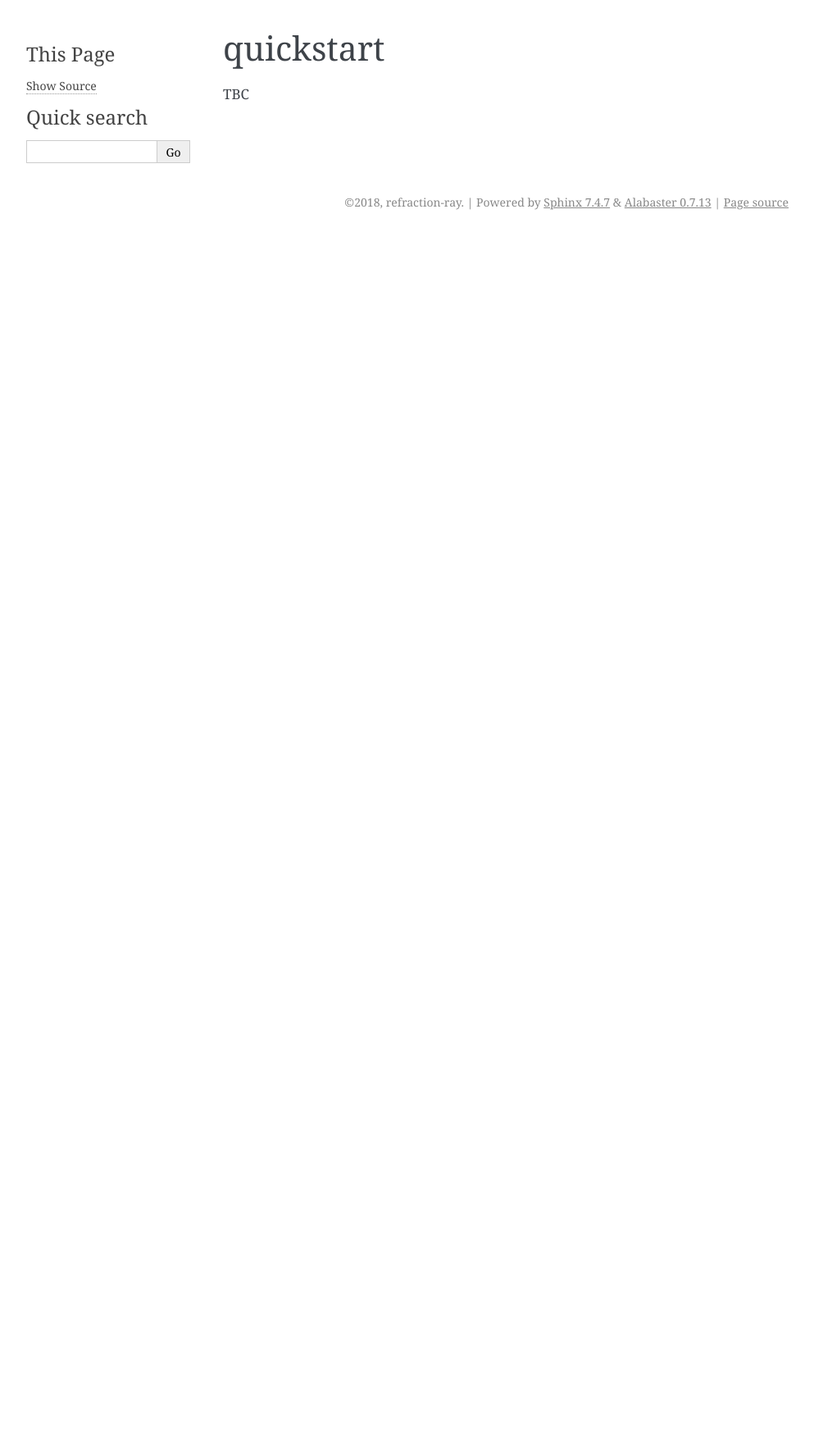
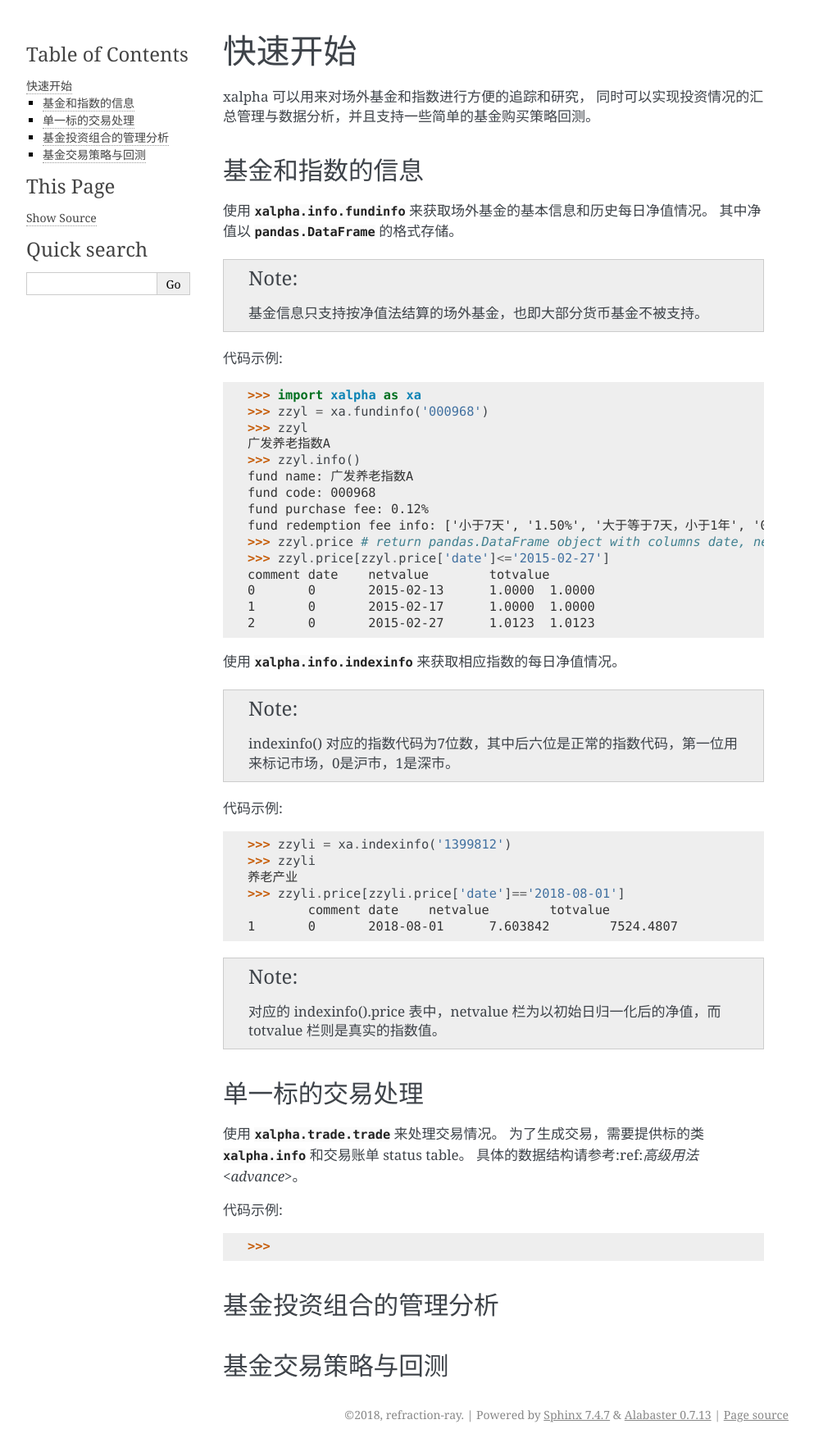
Before and after one commit to refraction-ray/xalpha, a Sphinx documentation site: the page built from doc/source/quickstart.rst, in a window 1280 px wide. Shown: the whole page at 82% size, without its empty margins (148-1141 px from the left). Built offline with Sphinx 7.4.7, drawn with Linux system fonts in a browser that asks for light colours; before the commit the page ends 900 px from its top, so only the background shows below that.

Commit message:
doc update

```diff
--- a/doc/source/index.rst
+++ b/doc/source/index.rst
@@ -8,9 +8,9 @@ Welcome to xalpha's documentation!
 
 .. toctree::
    :maxdepth: 2
-   :caption: Contents:
 
    quickstart.rst
+   advance.rst
    modules.rst
 
 
--- a/doc/source/modules.rst
+++ b/doc/source/modules.rst
@@ -1,5 +1,5 @@
-xalpha
-======
+xalpha  API
+=========
 
 .. toctree::
    :maxdepth: 4
--- a/doc/source/quickstart.rst
+++ b/doc/source/quickstart.rst
@@ -1,3 +1,64 @@
-quickstart
-======
-TBC
+快速开始
+========
+xalpha 可以用来对场外基金和指数进行方便的追踪和研究，
+同时可以实现投资情况的汇总管理与数据分析，并且支持一些简单的基金购买策略回测。
+
+基金和指数的信息
+----------------
+使用 :class:`xalpha.info.fundinfo` 来获取场外基金的基本信息和历史每日净值情况。
+其中净值以 :class:`pandas.DataFrame`  的格式存储。
+
+.. note::
+	基金信息只支持按净值法结算的场外基金，也即大部分货币基金不被支持。
+
+代码示例::
+
+	>>> import xalpha as xa
+	>>> zzyl = xa.fundinfo('000968')
+	>>> zzyl
+	广发养老指数A
+	>>> zzyl.info()
+	fund name: 广发养老指数A
+	fund code: 000968
+	fund purchase fee: 0.12%
+	fund redemption fee info: ['小于7天', '1.50%', '大于等于7天，小于1年', '0.50%', '大于等于1年，小于2年', '0.30%', '大于等于2年', '0.00%']
+	>>> zzyl.price # return pandas.DataFrame object with columns date, netvalue, totalvalue and comment
+	>>> zzyl.price[zzyl.price['date']<='2015-02-27']
+	comment	date	netvalue	totvalue
+	0	0	2015-02-13	1.0000	1.0000
+	1	0	2015-02-17	1.0000	1.0000
+	2	0	2015-02-27	1.0123	1.0123
+
+使用 :class:`xalpha.info.indexinfo` 来获取相应指数的每日净值情况。
+
+.. note::
+	indexinfo() 对应的指数代码为7位数，其中后六位是正常的指数代码，第一位用来标记市场，0是沪市，1是深市。
+
+代码示例::
+
+	>>> zzyli = xa.indexinfo('1399812')
+	>>> zzyli
+	养老产业
+	>>> zzyli.price[zzyli.price['date']=='2018-08-01']
+		comment	date	netvalue	totvalue
+	1	0	2018-08-01	7.603842	7524.4807
+
+.. note::
+	对应的 indexinfo().price 表中，netvalue 栏为以初始日归一化后的净值，而 totvalue 栏则是真实的指数值。
+
+单一标的交易处理
+-----------------
+使用 :class:`xalpha.trade.trade` 来处理交易情况。
+为了生成交易，需要提供标的类 :class:`xalpha.info` 和交易账单 status table。
+具体的数据结构请参考:ref:`高级用法<advance>`。
+
+代码示例::
+
+	>>>
+
+基金投资组合的管理分析
+---------------------
+
+
+基金交易策略与回测
+------------------
```
Also changed, not shown: doc/source/advance.rst (added, +7 -0 lines), 9 other files.
